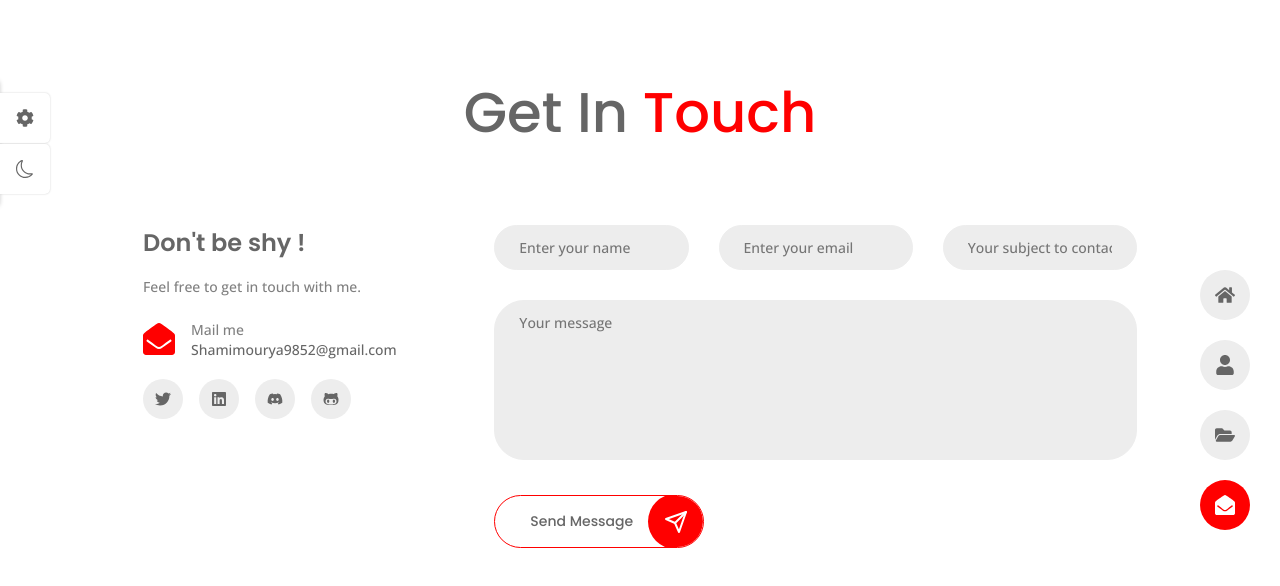
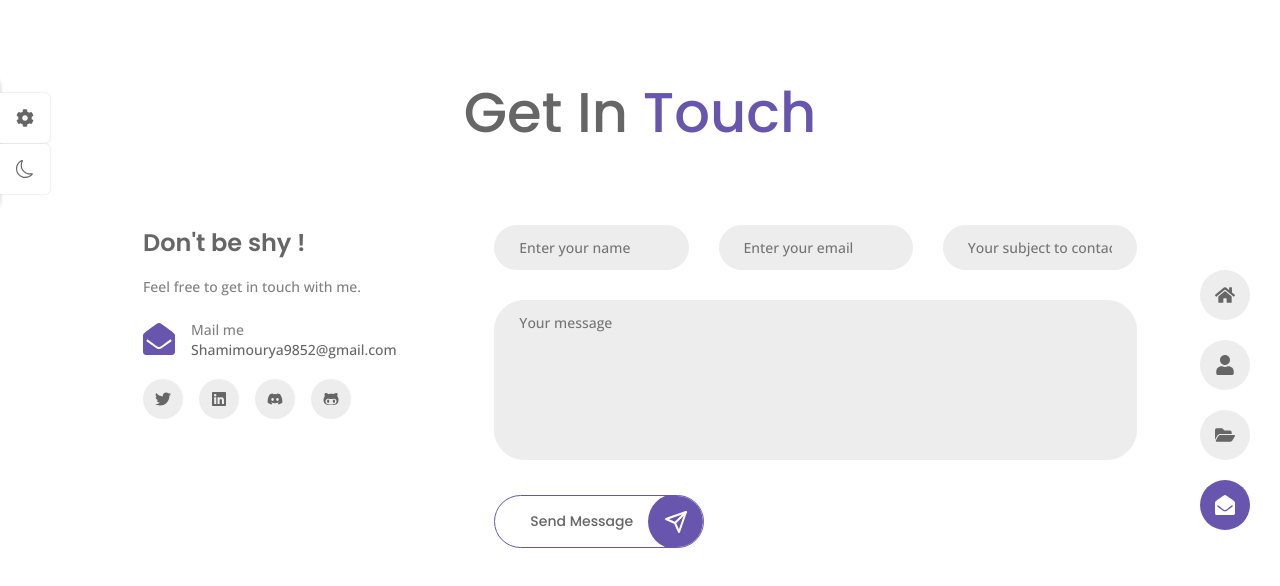
Before and after one commit to ShamiKantMourya/shami_mourya_portfolio, a React (Vite) app: page /contact in a window 1280 px wide. Shown: the top 586 px of the page. Built offline with nearby package versions, Linux system fonts and the light colour scheme.

Commit message:
change color function

```diff
--- a/src/components/Themes.jsx
+++ b/src/components/Themes.jsx
@@ -6,17 +6,33 @@ import { themes } from "../data";
 import ThemeItem from "./ThemeItem";
 import "./themes.scss";
 
+const getStorageColor = () => {
+  let color = "hsl(252, 35%, 51%)";
+  if (localStorage.getItem("color")) {
+    color = localStorage.getItem("color");
+  }
+  return color;
+};
+
 const Themes = () => {
   const [showSwitcher, setShowSwitcher] = useState(false);
-  const [color, setColor] = useState("red");
+  const [color, setColor] = useState(getStorageColor());
+  const [theme, setTheme] = useState("light-theme");
 
   const changeColor = (color) => {
     setColor(color);
   };
 
+  const toggleTheme = () => {
+    if (theme === "light-theme") {
+      setTheme("dark-theme");
+    } else {
+      setTheme("light-theme");
+    }
+  };
   useEffect(() => {
     document.documentElement.style.setProperty("--first-color", color);
-    localStorage.setItem("color", color)
+    localStorage.setItem("color", color);
   }, [color]);
   return (
     <div>
```
